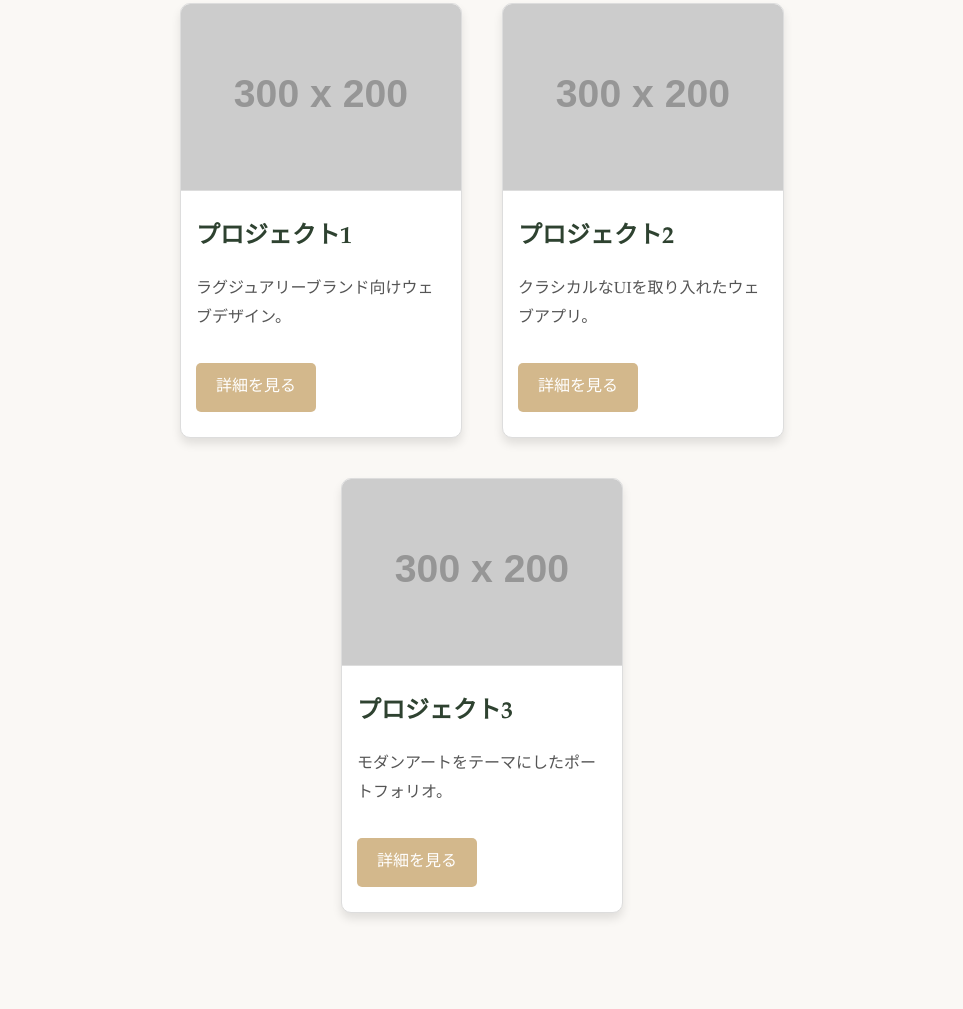
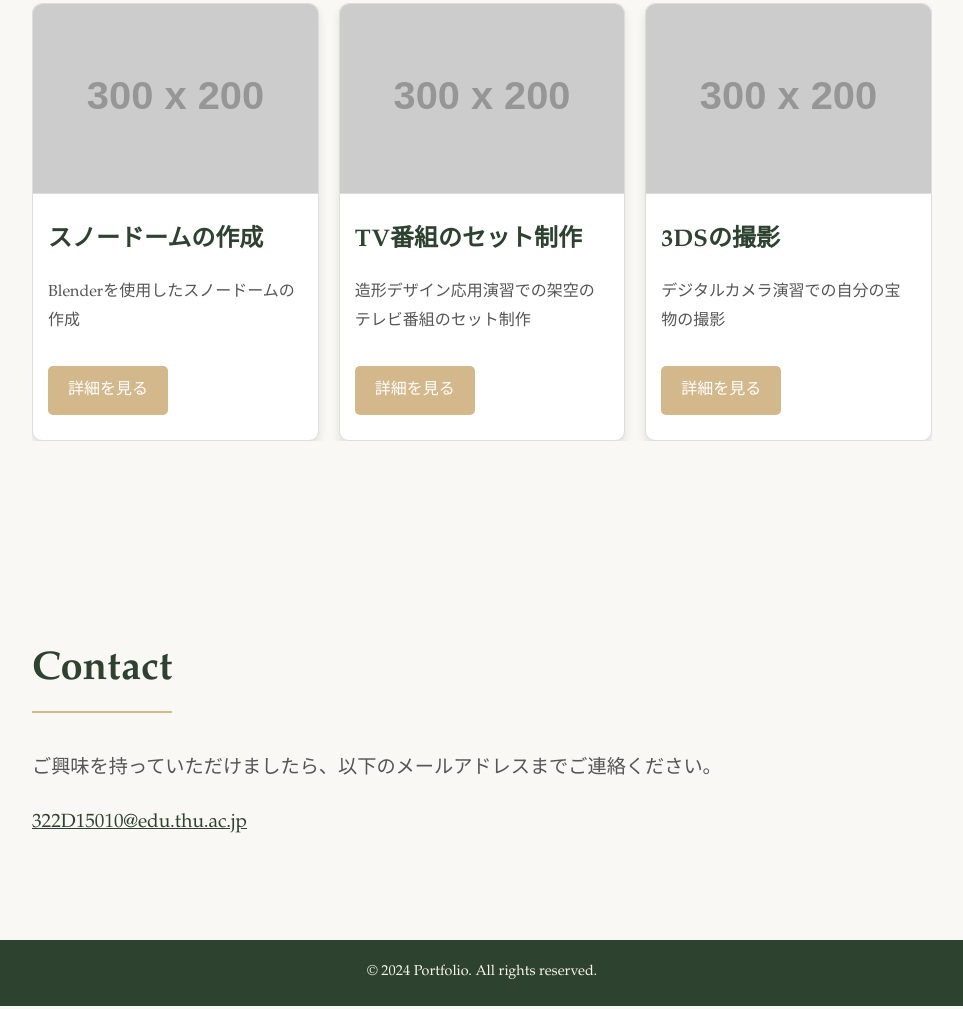
Before and after one commit to Aiu-11/test, a plain HTML site: page index.html in a window 1280 px wide. Shown: the part 909-1918 px from the top of the page, without its empty margins (158-1121 px from the left). Drawn offline with Linux system fonts and the light colour scheme; placeholder pictures from the web are drawn by us.

Commit message:
もう一度

```diff
--- a/index.html
+++ b/index.html
@@ -3,124 +3,8 @@
 <head>
     <meta charset="UTF-8">
     <meta name="viewport" content="width=device-width, initial-scale=1.0">
+    <link rel="stylesheet" href="style.css">
     <title>ポートフォリオ</title>
-    <style>
-        /* 全体のスタイル */
-        body {
-            font-family: 'Palatino Linotype', 'Book Antiqua', serif;
-            line-height: 1.8;
-            margin: 0;
-            padding: 0;
-            background-color: #faf8f5;
-            color: #2b2b2b;
-        }
-        /* ヘッダーのスタイル */
-        header {
-            background-color: #2e4230;
-            color: #f9f5eb;
-            padding: 30px 0;
-            text-align: center;
-            border-bottom: 3px solid #d3b88c;
-        }
-        header h1 {
-            font-size: 3rem;
-            font-weight: normal;
-            margin: 0;
-            color: #f9f5eb;
-        }
-        nav {
-            margin-top: 15px;
-        }
-        nav a {
-            margin: 0 20px;
-            color: #d3b88c;
-            text-decoration: none;
-            font-size: 1.1rem;
-        }
-        nav a:hover {
-            color: #f9f5eb;
-        }
-
-        /* 各セクションのスタイル */
-        section {
-            padding: 80px 20px;
-            max-width: 900px;
-            margin: 0 auto;
-        }
-        section h2 {
-            font-size: 2.5rem;
-            margin-bottom: 20px;
-            color: #2e4230;
-            border-bottom: 2px solid #d3b88c;
-            display: inline-block;
-            padding-bottom: 5px;
-        }
-        section p {
-            font-size: 1.2rem;
-            color: #555;
-        }
-
-        /* プロジェクトカードのスタイル */
-        .projects {
-            display: flex;
-            gap: 40px;
-            flex-wrap: wrap;
-            justify-content: center;
-        }
-        .project-card {
-            background-color: #fff;
-            border: 1px solid #ddd;
-            border-radius: 10px;
-            overflow: hidden;
-            width: calc(33% - 20px);
-            min-width: 280px;
-            box-shadow: 0 6px 10px rgba(0, 0, 0, 0.1);
-            transition: transform 0.3s ease, box-shadow 0.3s ease;
-        }
-        .project-card:hover {
-            transform: translateY(-5px);
-            box-shadow: 0 10px 15px rgba(0, 0, 0, 0.15);
-        }
-        .project-card img {
-            max-width: 100%;
-            border-bottom: 1px solid #ddd;
-        }
-        .project-card h3 {
-            font-size: 1.5rem;
-            margin: 15px;
-            color: #2e4230;
-        }
-        .project-card p {
-            margin: 0 15px 15px;
-            font-size: 1rem;
-            color: #555;
-        }
-
-        /* ボタンのスタイル */
-        a.button {
-            display: inline-block;
-            margin: 15px 15px 25px;
-            padding: 10px 20px;
-            background-color: #d3b88c;
-            color: #fff;
-            text-decoration: none;
-            border-radius: 5px;
-            font-size: 1rem;
-            transition: background-color 0.3s ease;
-        }
-        a.button:hover {
-            background-color: #2e4230;
-        }
-
-        /* フッターのスタイル */
-        footer {
-            text-align: center;
-            padding: 20px 0;
-            background-color: #2e4230;
-            color: #f9f5eb;
-            font-size: 0.9rem;
-        }
-    </style>
 </head>
 <body>
     <header>
@@ -143,20 +27,20 @@
         <div class="projects">
             <div class="project-card">
                 <img src="https://via.placeholder.com/300x200" alt="Project 1">
-                <h3>プロジェクト1</h3>
-                <p>ラグジュアリーブランド向けウェブデザイン。</p>
+                <h3>スノードームの作成</h3>
+                <p>Blenderを使用したスノードームの作成</p>
                 <a href="#" class="button">詳細を見る</a>
             </div>
             <div class="project-card">
                 <img src="https://via.placeholder.com/300x200" alt="Project 2">
-                <h3>プロジェクト2</h3>
-                <p>クラシカルなUIを取り入れたウェブアプリ。</p>
+                <h3>TV番組のセット制作</h3>
+                <p>造形デザイン応用演習での架空のテレビ番組のセット制作</p>
                 <a href="#" class="button">詳細を見る</a>
             </div>
             <div class="project-card">
                 <img src="https://via.placeholder.com/300x200" alt="Project 3">
-                <h3>プロジェクト3</h3>
-                <p>モダンアートをテーマにしたポートフォリオ。</p>
+                <h3>3DSの撮影</h3>
+                <p>デジタルカメラ演習での自分の宝物の撮影</p>
                 <a href="#" class="button">詳細を見る</a>
             </div>
         </div>
@@ -164,10 +48,10 @@
     <section id="contact">
         <h2>Contact</h2>
         <p>ご興味を持っていただけましたら、以下のメールアドレスまでご連絡ください。</p>
-        <p><a href="mailto:your-email@example.com" style="color: #2e4230;">your-email@example.com</a></p>
+        <p><a href="mailto:322D15010@edu.thu.ac.jp" style="color: #2e4230;">322D15010@edu.thu.ac.jp</a></p>
     </section>
     <footer>
-        &copy; 2024 Elegant Portfolio. All rights reserved.
+        &copy; 2024 Portfolio. All rights reserved.
     </footer>
 </body>
 </html>
--- /dev/null
+++ b/style.css
@@ -0,0 +1,121 @@
+body {
+    font-family: 'Palatino Linotype', 'Book Antiqua', serif;
+    line-height: 1.8;
+    margin: 0;
+    padding: 0;
+    background-color: #faf8f5;
+    color: #2b2b2b;
+}
+/* ヘッダーのスタイル */
+header {
+    background-color: #2e4230;
+    color: #f9f5eb;
+    padding: 30px 0;
+    text-align: center;
+    border-bottom: 3px solid #d3b88c;
+}
+header h1 {
+    font-size: 3rem;
+    font-weight: normal;
+    margin: 0;
+    color: #f9f5eb;
+}
+nav {
+    margin-top: 15px;
+}
+nav a {
+    margin: 0 20px;
+    color: #d3b88c;
+    text-decoration: none;
+    font-size: 1.1rem;
+}
+nav a:hover {
+    color: #f9f5eb;
+}
+
+/* 各セクションのスタイル */
+section {
+    padding: 80px 20px;
+    max-width: 900px;
+    margin: 0 auto;
+}
+section h2 {
+    font-size: 2.5rem;
+    margin-bottom: 20px;
+    color: #2e4230;
+    border-bottom: 2px solid #d3b88c;
+    display: inline-block;
+    padding-bottom: 5px;
+}
+section p {
+    font-size: 1.2rem;
+    color: #555;
+}
+
+/* プロジェクトカードのスタイル */
+.projects {
+    display: flex;
+    gap: 20px;
+    justify-content: space-between;
+    overflow-x: auto;
+}
+.project-card {
+    background-color: #fff;
+    border: 1px solid #ddd;
+    border-radius: 10px;
+    overflow: hidden;
+    width: 300px; /* カードの固定幅を設定 */
+    box-shadow: 0 6px 10px rgba(0, 0, 0, 0.1);
+    transition: transform 0.3s ease, box-shadow 0.3s ease;
+}
+
+.project-card:hover {
+    transform: translateY(-5px);
+    box-shadow: 0 10px 15px rgba(0, 0, 0, 0.15);
+}
+.project-card img {
+    max-width: 100%;
+    border-bottom: 1px solid #ddd;
+}
+.project-card h3 {
+    font-size: 1.5rem;
+    margin: 15px;
+    color: #2e4230;
+}
+.project-card p {
+    margin: 0 15px 15px;
+    font-size: 1rem;
+    color: #555;
+}
+
+/* ボタンのスタイル */
+a.button {
+    display: inline-block;
+    margin: 15px 15px 25px;
+    padding: 10px 20px;
+    background-color: #d3b88c;
+    color: #fff;
+    text-decoration: none;
+    border-radius: 5px;
+    font-size: 1rem;
+    transition: background-color 0.3s ease;
+}
+a.button:hover {
+    background-color: #2e4230;
+}
+
+/* フッターのスタイル */
+footer {
+    text-align: center;
+    padding: 20px 0;
+    background-color: #2e4230;
+    color: #f9f5eb;
+    font-size: 0.9rem;
+}
+/* プロジェクトカードのスタイル */
+.projects {
+    display: flex;
+    gap: 20px; /* カード間の隙間を少し狭くしました */
+    justify-content: space-between; /* 均等に配置します */
+    overflow-x: auto; /* 横スクロール可能にします（必要なら追加） */
+}
```
